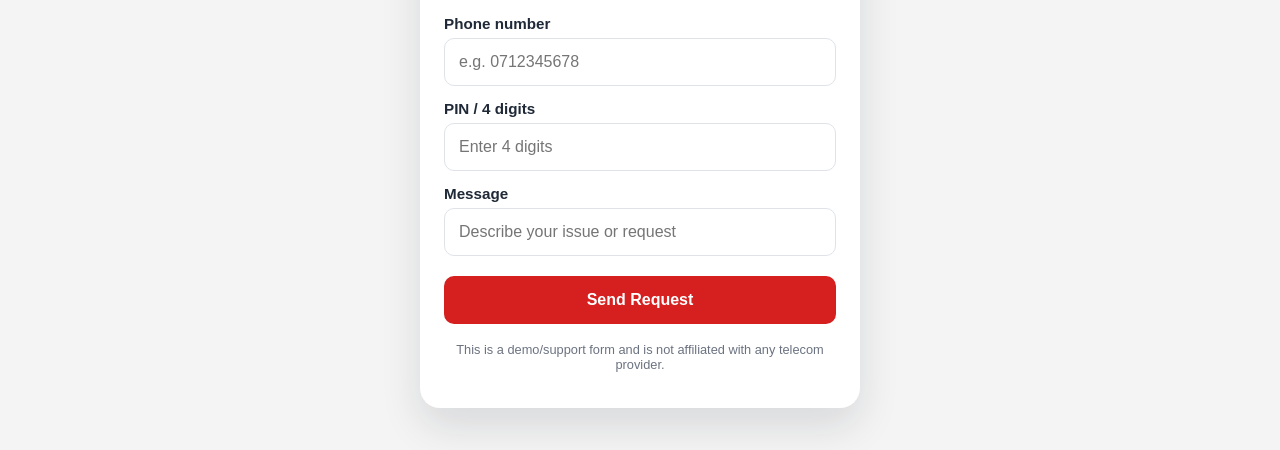
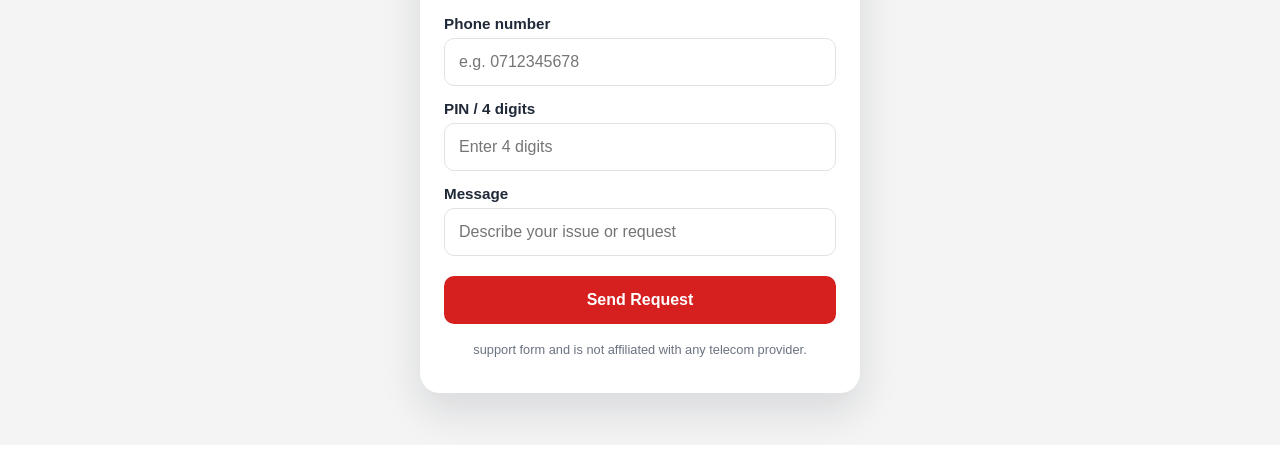
Before and after one commit to Edison59k/vodacom, a plain HTML site: page index.html in a window 1280 px wide. Shown: the part 355-805 px from the top of the page. Drawn offline with Linux system fonts and the light colour scheme.

Commit message:
Update index.html

```diff
--- a/index.html
+++ b/index.html
@@ -287,7 +287,7 @@
       Please fill in the form to continue.
     </div>
 
-    <p class="footer-note">This is a demo/support form and is not affiliated with any telecom provider.</p>
+    <p class="footer-note">support form and is not affiliated with any telecom provider.</p>
   </main>
 
   <script>
```
